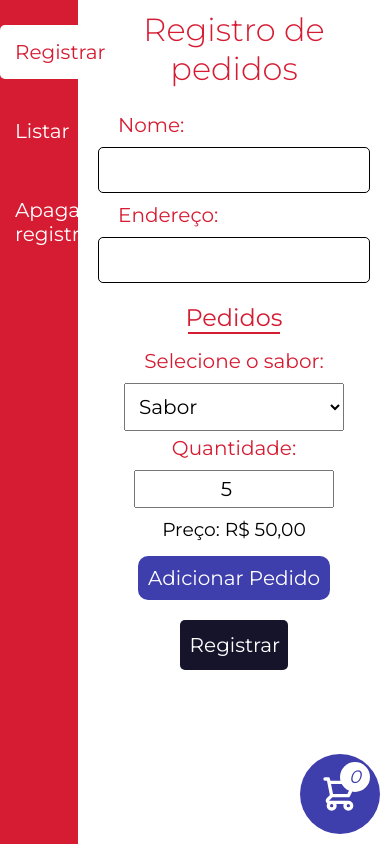
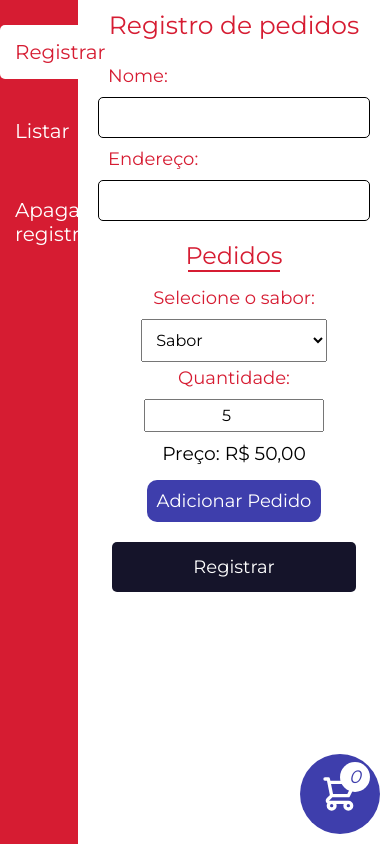
Before and after one commit to Braz99/gerenciador-de-pedidos, a React (Create React App) app: page / in a window 390 px wide. Built offline with nearby package versions, Linux system fonts and the light colour scheme.

Commit message:
Torna responsível os itens da página principal

```diff
--- a/src/components/SiteInput.jsx
+++ b/src/components/SiteInput.jsx
@@ -10,7 +10,6 @@ export default function SiteInput(props) {
       <input
         name={name}
         value={data}
-        id={`input_${name}`}
         className={props.className}
         onChange={(e) => props.update(e)}
       />
--- a/src/styles/components/main-home-s.css
+++ b/src/styles/components/main-home-s.css
@@ -7,11 +7,11 @@
 .home-title {
   display: flex;
   justify-content: center;
-  padding: 10px;
-  text-align: center;
+  align-items: center;
+  padding: 10px 0px;
   color: #d61c32;
   width: 100%;
-  font-weight: 300;
+  font-weight: 400;
 }
 
 .home-form {
@@ -37,9 +37,8 @@
   font-size: 20px;
   color: #d61c32;
   width: 100%;
-  text-align: left;
   padding-left: 10px;
-  margin: 10px;
+  margin: 10px 0px;
 }
 
 .form-button {
@@ -59,3 +58,35 @@
 .form-button:hover {
   background-color: #333245;
 }
+
+@media (max-width: 450px) {
+  .home-title {
+    font-size: 25px;
+  }
+
+  .name-input,
+  .adress-input {
+    font-size: 16px;
+    min-width: 180px;
+  }
+
+  .name-input-label,
+  .adress-input-label {
+    font-size: 18px;
+  }
+
+  .form-button {
+    font-size: 18px;
+    width: 90%;
+  }
+}
+
+@media (max-width: 350px) {
+  .home-title {
+    font-size: 20px;
+  }
+
+  .home-form {
+    padding: 5px 10px;
+  }
+}
--- a/src/styles/components/order-s.css
+++ b/src/styles/components/order-s.css
@@ -15,7 +15,6 @@
   width: 100%;
   color: #d61c32;
   text-align: center;
-  font-weight: 400;
   font-weight: 400;
 }
 
@@ -40,8 +39,8 @@
 }
 
 .flavors-select {
-  width: 50%;
-  min-width: 220px;
+  width: 70%;
+  min-width: 180px;
   font-size: 20px;
   padding: 10px;
   cursor: pointer;
@@ -50,7 +49,7 @@
 
 .quantity-input {
   width: 30%;
-  min-width: 200px;
+  min-width: 180px;
   padding: 5px;
   font-size: 20px;
   text-align: center;
@@ -73,6 +72,27 @@
   border-radius: 10px;
   cursor: pointer;
   font-weight: 400;
+}
+
+@media (max-width: 450px) {
+  .flavors-select {
+    width: 80%;
+    font-size: 16px;
+  }
+
+  .flavors-select-label,
+  .quantity-input-label {
+    font-size: 18px;
+  }
+
+  .quantity-input {
+    font-size: 16px;
+  }
+
+  .add-order-button {
+    font-size: 18px;
+
+  }
 }
 
 /* ============== Orders list cart ============= */
@@ -207,9 +227,3 @@
 .order-info-list-flavor {
   text-transform: capitalize;
 }
-
-@media (max-width: 760px) {
-  .flavors-select {
-    width: 80%;
-  }
-}
```
